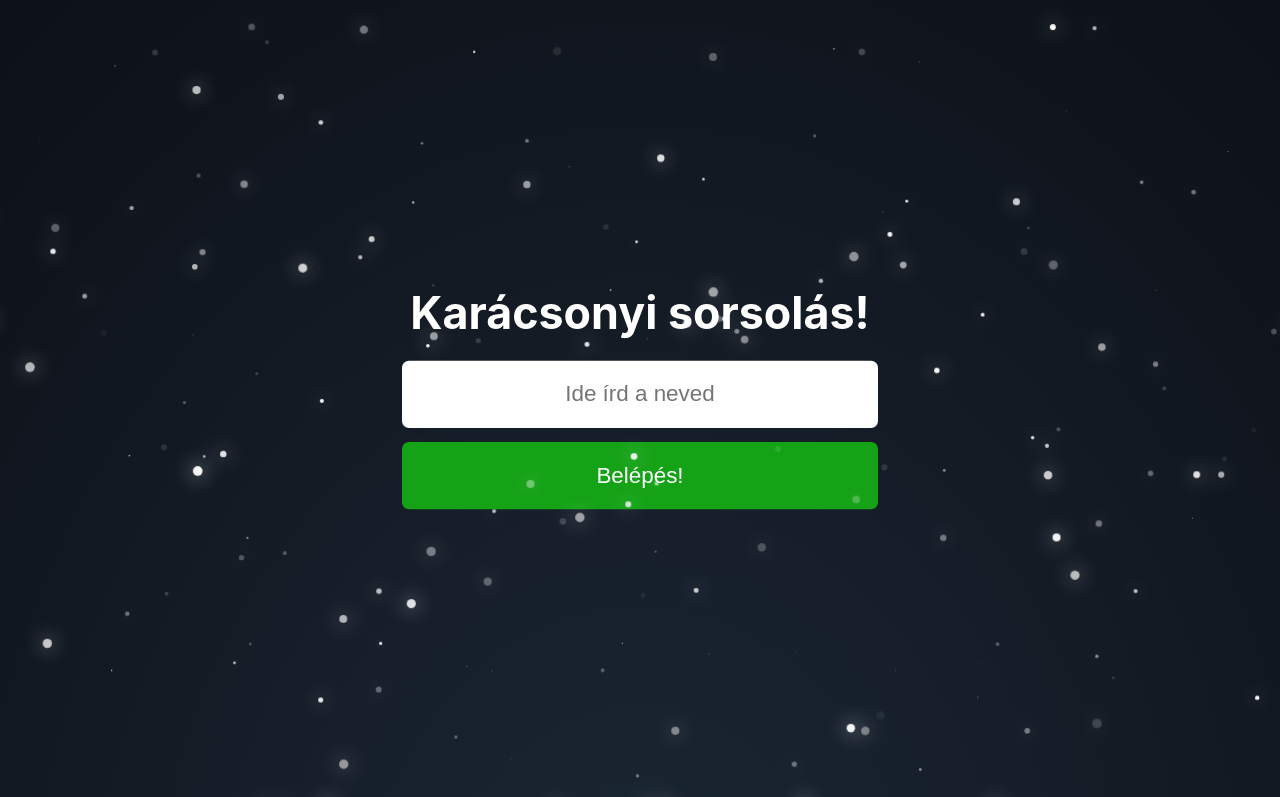
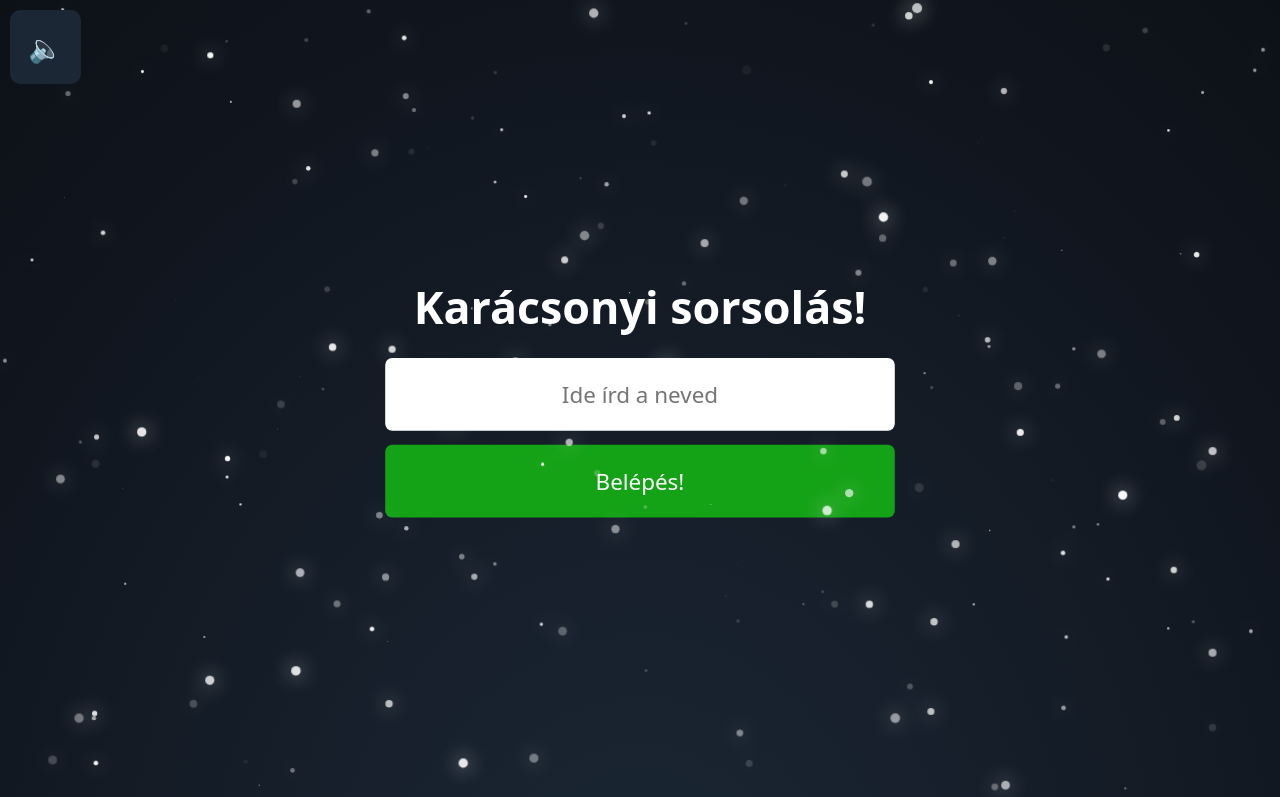
Before and after one commit to Shenkeeee/christmas-name-draw, a React (Create React App) app: page / in a window 1280 px wide. Shown: the top 797 px of the page. Built offline with nearby package versions, Linux system fonts and the light colour scheme.

Commit message:
Background music implemented, jsx class fix in snowBackground.

```diff
--- a/src/App.js
+++ b/src/App.js
@@ -4,6 +4,7 @@ import NamePool from './components/NamePool';
 import HostControls from './components/HostControls';
 import "./App.scss";
 import SnowBackground from './assets/SnowBackground';
+import SoundPlayer from './assets/SoundPlayer';
 
 const App = () => {
   const [names, setNames] = useState([]);
@@ -48,6 +49,7 @@ const App = () => {
   return (
     <>
       <SnowBackground />
+      <SoundPlayer />
       <div className='wrapper'>
         <h1>Karácsonyi sorsolás!</h1>
         <NameInput addName={addName} currentUser={currentUser} setCurrentUser={setCurrentUser} />
--- a/src/App.scss
+++ b/src/App.scss
@@ -1,10 +1,12 @@
 * {
   margin: 0;
   padding: 0;
+  font-family: system-ui, -apple-system, BlinkMacSystemFont, 'Segoe UI', Roboto, Oxygen, Ubuntu, Cantarell, 'Open Sans', 'Helvetica Neue', sans-serif;
 }
 
 html {
   overflow: hidden;
+  text-align: center;
 }
 
 .centered {
@@ -15,8 +17,8 @@ html {
 .centered>* {
   width: 100%;
   justify-content: center;
+  font-size: 16px;
   text-align: center;
-  font-size: 16px;
 }
 
 .wrapper {
@@ -126,3 +128,26 @@ html {
     }
   }
 }
+
+
+
+.sound-wrapper {
+  position: absolute;
+  z-index: 2;
+}
+
+.sound-wrapper button {
+  padding: 18px;
+  margin: 10px;
+  right: 0;
+  border-radius: 10px;
+  border: none;
+  background-color: #1b2735;
+  color: white;
+  font-size: 28px;
+}
+
+.sound-wrapper button:hover {
+  cursor: pointer;
+  background-color: #1b2430;
+}
--- a/src/assets/SnowBackground.js
+++ b/src/assets/SnowBackground.js
@@ -3,206 +3,206 @@ import React from "react";
 const SnowBackground = () => {
     return (
         <div className="background">
-            <div class="snow"></div>
-            <div class="snow"></div>
-            <div class="snow"></div>
-            <div class="snow"></div>
-            <div class="snow"></div>
-            <div class="snow"></div>
-            <div class="snow"></div>
-            <div class="snow"></div>
-            <div class="snow"></div>
-            <div class="snow"></div>
-            <div class="snow"></div>
-            <div class="snow"></div>
-            <div class="snow"></div>
-            <div class="snow"></div>
-            <div class="snow"></div>
-            <div class="snow"></div>
-            <div class="snow"></div>
-            <div class="snow"></div>
-            <div class="snow"></div>
-            <div class="snow"></div>
-            <div class="snow"></div>
-            <div class="snow"></div>
-            <div class="snow"></div>
-            <div class="snow"></div>
-            <div class="snow"></div>
-            <div class="snow"></div>
-            <div class="snow"></div>
-            <div class="snow"></div>
-            <div class="snow"></div>
-            <div class="snow"></div>
-            <div class="snow"></div>
-            <div class="snow"></div>
-            <div class="snow"></div>
-            <div class="snow"></div>
-            <div class="snow"></div>
-            <div class="snow"></div>
-            <div class="snow"></div>
-            <div class="snow"></div>
-            <div class="snow"></div>
-            <div class="snow"></div>
-            <div class="snow"></div>
-            <div class="snow"></div>
-            <div class="snow"></div>
-            <div class="snow"></div>
-            <div class="snow"></div>
-            <div class="snow"></div>
-            <div class="snow"></div>
-            <div class="snow"></div>
-            <div class="snow"></div>
-            <div class="snow"></div>
-            <div class="snow"></div>
-            <div class="snow"></div>
-            <div class="snow"></div>
-            <div class="snow"></div>
-            <div class="snow"></div>
-            <div class="snow"></div>
-            <div class="snow"></div>
-            <div class="snow"></div>
-            <div class="snow"></div>
-            <div class="snow"></div>
-            <div class="snow"></div>
-            <div class="snow"></div>
-            <div class="snow"></div>
-            <div class="snow"></div>
-            <div class="snow"></div>
-            <div class="snow"></div>
-            <div class="snow"></div>
-            <div class="snow"></div>
-            <div class="snow"></div>
-            <div class="snow"></div>
-            <div class="snow"></div>
-            <div class="snow"></div>
-            <div class="snow"></div>
-            <div class="snow"></div>
-            <div class="snow"></div>
-            <div class="snow"></div>
-            <div class="snow"></div>
-            <div class="snow"></div>
-            <div class="snow"></div>
-            <div class="snow"></div>
-            <div class="snow"></div>
-            <div class="snow"></div>
-            <div class="snow"></div>
-            <div class="snow"></div>
-            <div class="snow"></div>
-            <div class="snow"></div>
-            <div class="snow"></div>
-            <div class="snow"></div>
-            <div class="snow"></div>
-            <div class="snow"></div>
-            <div class="snow"></div>
-            <div class="snow"></div>
-            <div class="snow"></div>
-            <div class="snow"></div>
-            <div class="snow"></div>
-            <div class="snow"></div>
-            <div class="snow"></div>
-            <div class="snow"></div>
-            <div class="snow"></div>
-            <div class="snow"></div>
-            <div class="snow"></div>
-            <div class="snow"></div>
-            <div class="snow"></div>
-            <div class="snow"></div>
-            <div class="snow"></div>
-            <div class="snow"></div>
-            <div class="snow"></div>
-            <div class="snow"></div>
-            <div class="snow"></div>
-            <div class="snow"></div>
-            <div class="snow"></div>
-            <div class="snow"></div>
-            <div class="snow"></div>
-            <div class="snow"></div>
-            <div class="snow"></div>
-            <div class="snow"></div>
-            <div class="snow"></div>
-            <div class="snow"></div>
-            <div class="snow"></div>
-            <div class="snow"></div>
-            <div class="snow"></div>
-            <div class="snow"></div>
-            <div class="snow"></div>
-            <div class="snow"></div>
-            <div class="snow"></div>
-            <div class="snow"></div>
-            <div class="snow"></div>
-            <div class="snow"></div>
-            <div class="snow"></div>
-            <div class="snow"></div>
-            <div class="snow"></div>
-            <div class="snow"></div>
-            <div class="snow"></div>
-            <div class="snow"></div>
-            <div class="snow"></div>
-            <div class="snow"></div>
-            <div class="snow"></div>
-            <div class="snow"></div>
-            <div class="snow"></div>
-            <div class="snow"></div>
-            <div class="snow"></div>
-            <div class="snow"></div>
-            <div class="snow"></div>
-            <div class="snow"></div>
-            <div class="snow"></div>
-            <div class="snow"></div>
-            <div class="snow"></div>
-            <div class="snow"></div>
-            <div class="snow"></div>
-            <div class="snow"></div>
-            <div class="snow"></div>
-            <div class="snow"></div>
-            <div class="snow"></div>
-            <div class="snow"></div>
-            <div class="snow"></div>
-            <div class="snow"></div>
-            <div class="snow"></div>
-            <div class="snow"></div>
-            <div class="snow"></div>
-            <div class="snow"></div>
-            <div class="snow"></div>
-            <div class="snow"></div>
-            <div class="snow"></div>
-            <div class="snow"></div>
-            <div class="snow"></div>
-            <div class="snow"></div>
-            <div class="snow"></div>
-            <div class="snow"></div>
-            <div class="snow"></div>
-            <div class="snow"></div>
-            <div class="snow"></div>
-            <div class="snow"></div>
-            <div class="snow"></div>
-            <div class="snow"></div>
-            <div class="snow"></div>
-            <div class="snow"></div>
-            <div class="snow"></div>
-            <div class="snow"></div>
-            <div class="snow"></div>
-            <div class="snow"></div>
-            <div class="snow"></div>
-            <div class="snow"></div>
-            <div class="snow"></div>
-            <div class="snow"></div>
-            <div class="snow"></div>
-            <div class="snow"></div>
-            <div class="snow"></div>
-            <div class="snow"></div>
-            <div class="snow"></div>
-            <div class="snow"></div>
-            <div class="snow"></div>
-            <div class="snow"></div>
-            <div class="snow"></div>
-            <div class="snow"></div>
-            <div class="snow"></div>
-            <div class="snow"></div>
-            <div class="snow"></div>
-            <div class="snow"></div>
-            <div class="snow"></div>
-            <div class="snow"></div>
+            <div className="snow"></div>
+            <div className="snow"></div>
+            <div className="snow"></div>
+            <div className="snow"></div>
+            <div className="snow"></div>
+            <div className="snow"></div>
+            <div className="snow"></div>
+            <div className="snow"></div>
+            <div className="snow"></div>
+            <div className="snow"></div>
+            <div className="snow"></div>
+            <div className="snow"></div>
+            <div className="snow"></div>
+            <div className="snow"></div>
+            <div className="snow"></div>
+            <div className="snow"></div>
+            <div className="snow"></div>
+            <div className="snow"></div>
+            <div className="snow"></div>
+            <div className="snow"></div>
+            <div className="snow"></div>
+            <div className="snow"></div>
+            <div className="snow"></div>
+            <div className="snow"></div>
+            <div className="snow"></div>
+            <div className="snow"></div>
+            <div className="snow"></div>
+            <div className="snow"></div>
+            <div className="snow"></div>
+            <div className="snow"></div>
+            <div className="snow"></div>
+            <div className="snow"></div>
+            <div className="snow"></div>
+            <div className="snow"></div>
+            <div className="snow"></div>
+            <div className="snow"></div>
+            <div className="snow"></div>
+            <div className="snow"></div>
+            <div className="snow"></div>
+            <div className="snow"></div>
+            <div className="snow"></div>
+            <div className="snow"></div>
+            <div className="snow"></div>
+            <div className="snow"></div>
+            <div className="snow"></div>
+            <div className="snow"></div>
+            <div className="snow"></div>
+            <div className="snow"></div>
+            <div className="snow"></div>
+            <div className="snow"></div>
+            <div className="snow"></div>
+            <div className="snow"></div>
+            <div className="snow"></div>
+            <div className="snow"></div>
+            <div className="snow"></div>
+            <div className="snow"></div>
+            <div className="snow"></div>
+            <div className="snow"></div>
+            <div className="snow"></div>
+            <div className="snow"></div>
+            <div className="snow"></div>
+            <div className="snow"></div>
+            <div className="snow"></div>
+            <div className="snow"></div>
+            <div className="snow"></div>
+            <div className="snow"></div>
+            <div className="snow"></div>
+            <div className="snow"></div>
+            <div className="snow"></div>
+            <div className="snow"></div>
+            <div className="snow"></div>
+            <div className="snow"></div>
+            <div className="snow"></div>
+            <div className="snow"></div>
+            <div className="snow"></div>
+            <div className="snow"></div>
+            <div className="snow"></div>
+            <div className="snow"></div>
+            <div className="snow"></div>
+            <div className="snow"></div>
+            <div className="snow"></div>
+            <div className="snow"></div>
+            <div className="snow"></div>
+            <div className="snow"></div>
+            <div className="snow"></div>
+            <div className="snow"></div>
+            <div className="snow"></div>
+            <div className="snow"></div>
+            <div className="snow"></div>
+            <div className="snow"></div>
+            <div className="snow"></div>
+            <div className="snow"></div>
+            <div className="snow"></div>
+            <div className="snow"></div>
+            <div className="snow"></div>
+            <div className="snow"></div>
+            <div className="snow"></div>
+            <div className="snow"></div>
+            <div className="snow"></div>
+            <div className="snow"></div>
+            <div className="snow"></div>
+            <div className="snow"></div>
+            <div className="snow"></div>
+            <div className="snow"></div>
+            <div className="snow"></div>
+            <div className="snow"></div>
+            <div className="snow"></div>
+            <div className="snow"></div>
+            <div className="snow"></div>
+            <div className="snow"></div>
+            <div className="snow"></div>
+            <div className="snow"></div>
+            <div className="snow"></div>
+            <div className="snow"></div>
+            <div className="snow"></div>
+            <div className="snow"></div>
+            <div className="snow"></div>
+            <div className="snow"></div>
+            <div className="snow"></div>
+            <div className="snow"></div>
+            <div className="snow"></div>
+            <div className="snow"></div>
+            <div className="snow"></div>
+            <div className="snow"></div>
+            <div className="snow"></div>
+            <div className="snow"></div>
+            <div className="snow"></div>
+            <div className="snow"></div>
+            <div className="snow"></div>
+            <div className="snow"></div>
+            <div className="snow"></div>
+            <div className="snow"></div>
+            <div className="snow"></div>
+            <div className="snow"></div>
+            <div className="snow"></div>
+            <div className="snow"></div>
+            <div className="snow"></div>
+            <div className="snow"></div>
+            <div className="snow"></div>
+            <div className="snow"></div>
+            <div className="snow"></div>
+            <div className="snow"></div>
+            <div className="snow"></div>
+            <div className="snow"></div>
+            <div className="snow"></div>
+            <div className="snow"></div>
+            <div className="snow"></div>
+            <div className="snow"></div>
+            <div className="snow"></div>
+            <div className="snow"></div>
+            <div className="snow"></div>
+            <div className="snow"></div>
+            <div className="snow"></div>
+            <div className="snow"></div>
+            <div className="snow"></div>
+            <div className="snow"></div>
+            <div className="snow"></div>
+            <div className="snow"></div>
+            <div className="snow"></div>
+            <div className="snow"></div>
+            <div className="snow"></div>
+            <div className="snow"></div>
+            <div className="snow"></div>
+            <div className="snow"></div>
+            <div className="snow"></div>
+            <div className="snow"></div>
+            <div className="snow"></div>
+            <div className="snow"></div>
+            <div className="snow"></div>
+            <div className="snow"></div>
+            <div className="snow"></div>
+            <div className="snow"></div>
+            <div className="snow"></div>
+            <div className="snow"></div>
+            <div className="snow"></div>
+            <div className="snow"></div>
+            <div className="snow"></div>
+            <div className="snow"></div>
+            <div className="snow"></div>
+            <div className="snow"></div>
+            <div className="snow"></div>
+            <div className="snow"></div>
+            <div className="snow"></div>
+            <div className="snow"></div>
+            <div className="snow"></div>
+            <div className="snow"></div>
+            <div className="snow"></div>
+            <div className="snow"></div>
+            <div className="snow"></div>
+            <div className="snow"></div>
+            <div className="snow"></div>
+            <div className="snow"></div>
+            <div className="snow"></div>
+            <div className="snow"></div>
+            <div className="snow"></div>
+            <div className="snow"></div>
+            <div className="snow"></div>
+            <div className="snow"></div>
+            <div className="snow"></div>
+            <div className="snow"></div>
         </div>
     );
 }
--- /dev/null
+++ b/src/assets/SoundPlayer.js
@@ -0,0 +1,30 @@
+import React, { useRef, useState } from "react";
+import bgmusic from "./sounds/backgroundMusic1.mp3";
+
+const SoundPlayer = () => {
+  const audioRef = useRef(null);
+  const [isPlaying, setIsPlaying] = useState(false);
+
+  const toggleSound = () => {
+    audioRef.current.volume = 0.3;
+    if (isPlaying) {
+      audioRef.current.pause();
+    } else {
+      audioRef.current.play();
+    }
+    setIsPlaying(!isPlaying);
+  };
+
+  return (
+    <div className="sound-wrapper">
+      <button onClick={toggleSound}>
+        {isPlaying ?  (<span>&#128266;</span>) : (<span>&#128264;</span>)}
+      </button>
+      <audio ref={audioRef} src={bgmusic} >
+        Audio not supported, sorry!
+      </audio>
+    </div>
+  );
+};
+
+export default SoundPlayer;
```
Also changed, not shown: 1 other file (tests, documents, lock files or other folders).
